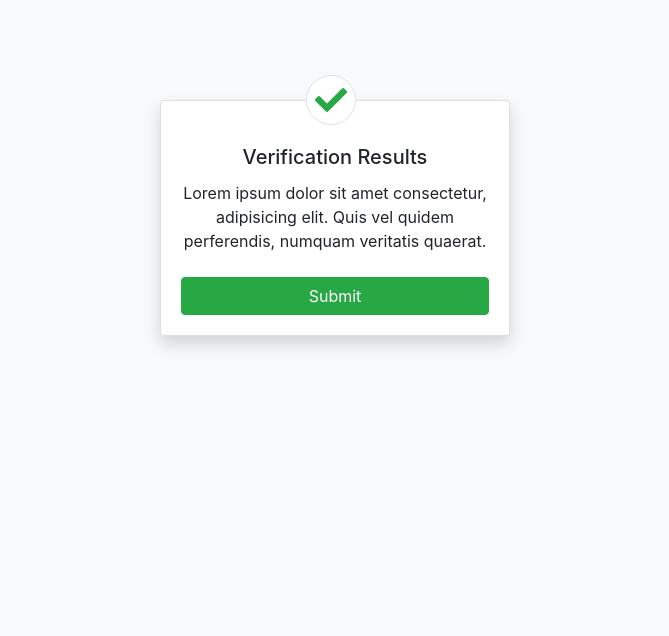
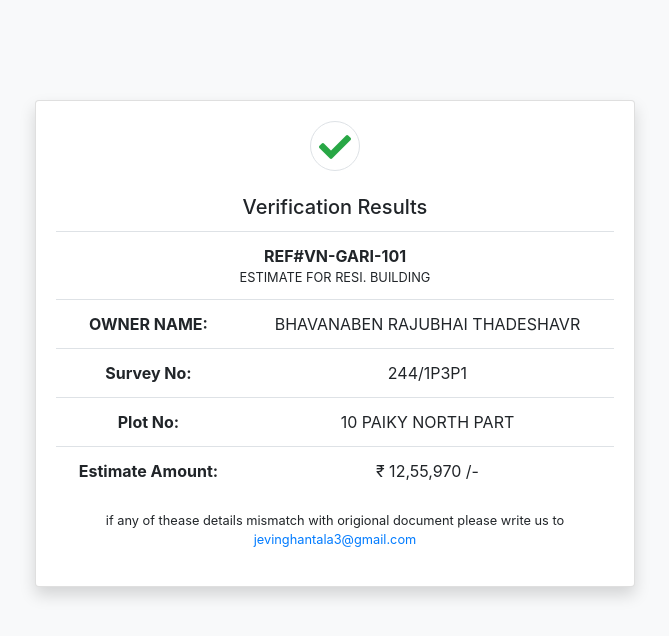
Before and after one commit to Jewinn/Jewinn.github.io, a plain HTML site: page ESTDATA/VN-GARI/101.html in a window 1280 px wide. Shown: the whole page, without its empty margins (305-974 px from the left). Drawn offline with nearby package versions, Linux system fonts and the light colour scheme.

Commit message:
Update 101.html

```diff
--- a/ESTDATA/VN-GARI/101.html
+++ b/ESTDATA/VN-GARI/101.html
@@ -9,19 +9,44 @@
 
 <div class="bg-light" style="height: 100vh;">
   <div class="container d-flex justify-content-center">
-    <div class="card shadow" style="position: relative; margin-top: 100px; width: 350px;">
+    <div class="card shadow" style="position: relative; margin-top: 100px; width: 600px;">
       <div class="card-body text-center">
-        <div class="text-success bg-white border rounded-circle d-inline-block text-center d-flex align-items-center justify-content-center" style="width: 50px; height: 50px; position: absolute; bottom: 210px; left: 145px;">
-          <i class="fas fa-check fa-2x"></i>
+        <div class="text-success bg-white border rounded-circle d-inline-block text-center align-items-center justify-content-center" style="width: 50px; height: 50px; bottom: 210px; left: 145px;">
+          <i class="fas fa-check fa-2x" style="line-height: 50px;"></i>
         </div>
         <h5 class="card-title mt-4">Verification Results</h5>
- <p class="card-text mb-4">
-          Lorem ipsum dolor sit amet consectetur, adipisicing elit. Quis vel quidem perferendis, numquam veritatis quaerat.
-        </p>
 
-        <button class="btn btn-success btn-block">
-          Submit
-        </button>
+<table class="table">
+
+  <tbody>
+    <tr>
+      <th scope="row" colspan="2">REF#VN-GARI-101 <br>
+         <p class="small mb-0">ESTIMATE FOR RESI. BUILDING</p></th>
+    </tr>
+    <tr>
+      <th scope="row">OWNER NAME:</th>
+      <td>BHAVANABEN RAJUBHAI THADESHAVR</td>
+    </tr>
+    <tr>
+      <th scope="row">Survey No:</th>
+      <td>244/1P3P1
+</td>
+    </tr>
+        <tr>
+          <th scope="row">Plot No:</th>
+      <td>10 PAIKY NORTH PART</td>
+    </tr>
+      <tr>
+        <th scope="row">Estimate Amount:</th>
+        <td>₹ 12,55,970 /-</td>
+    </tr>
+  </tbody>
+</table>
+       <p class="small">  if any of thease details mismatch with origional document please write us to <a href="mailto:jevinghantala3@gmail.com"> jevinghantala3@gmail.com </a>   </p>
+
+        <!-- <button class="btn btn-success btn-block">
+          Contact
+        </button>  -->
       </div>
     </div>
   </div>
```
